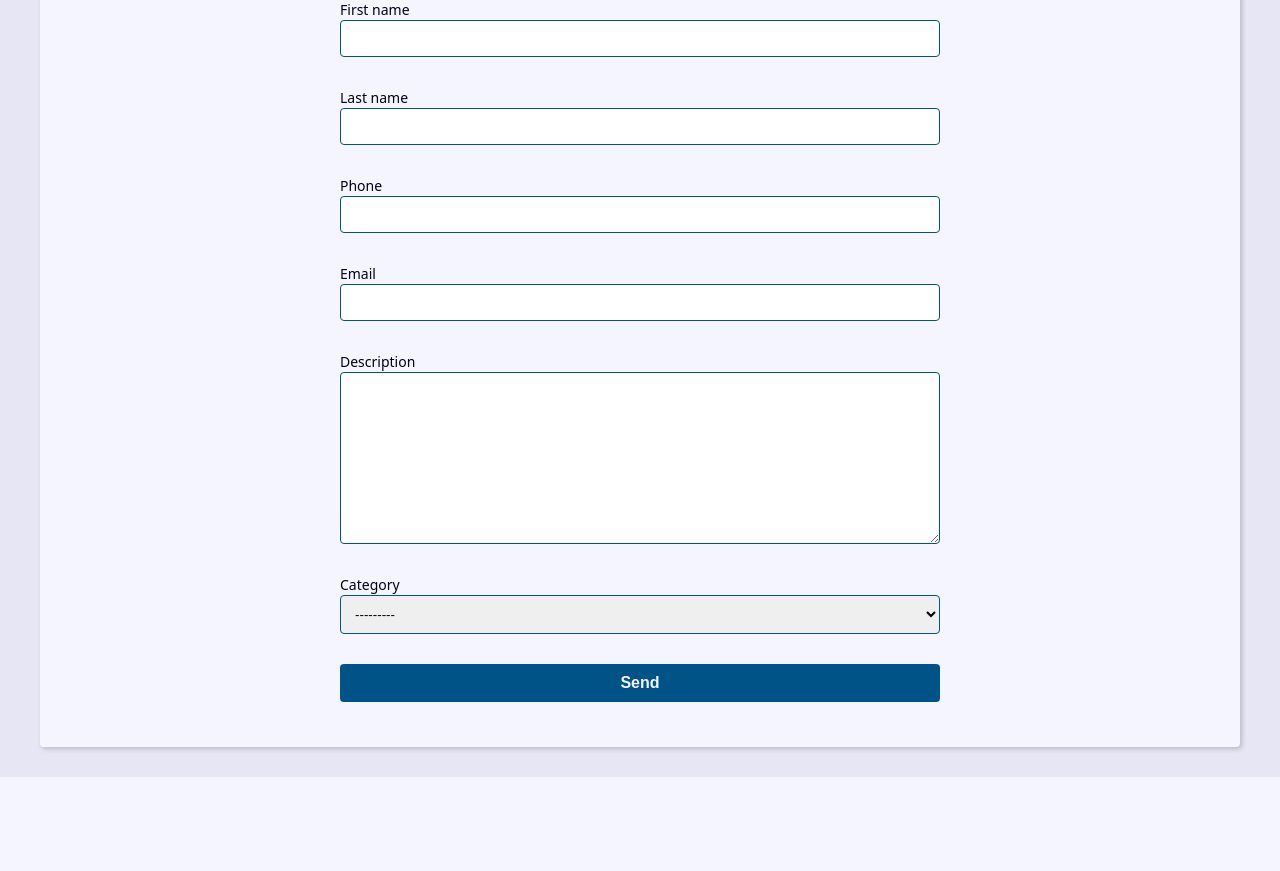
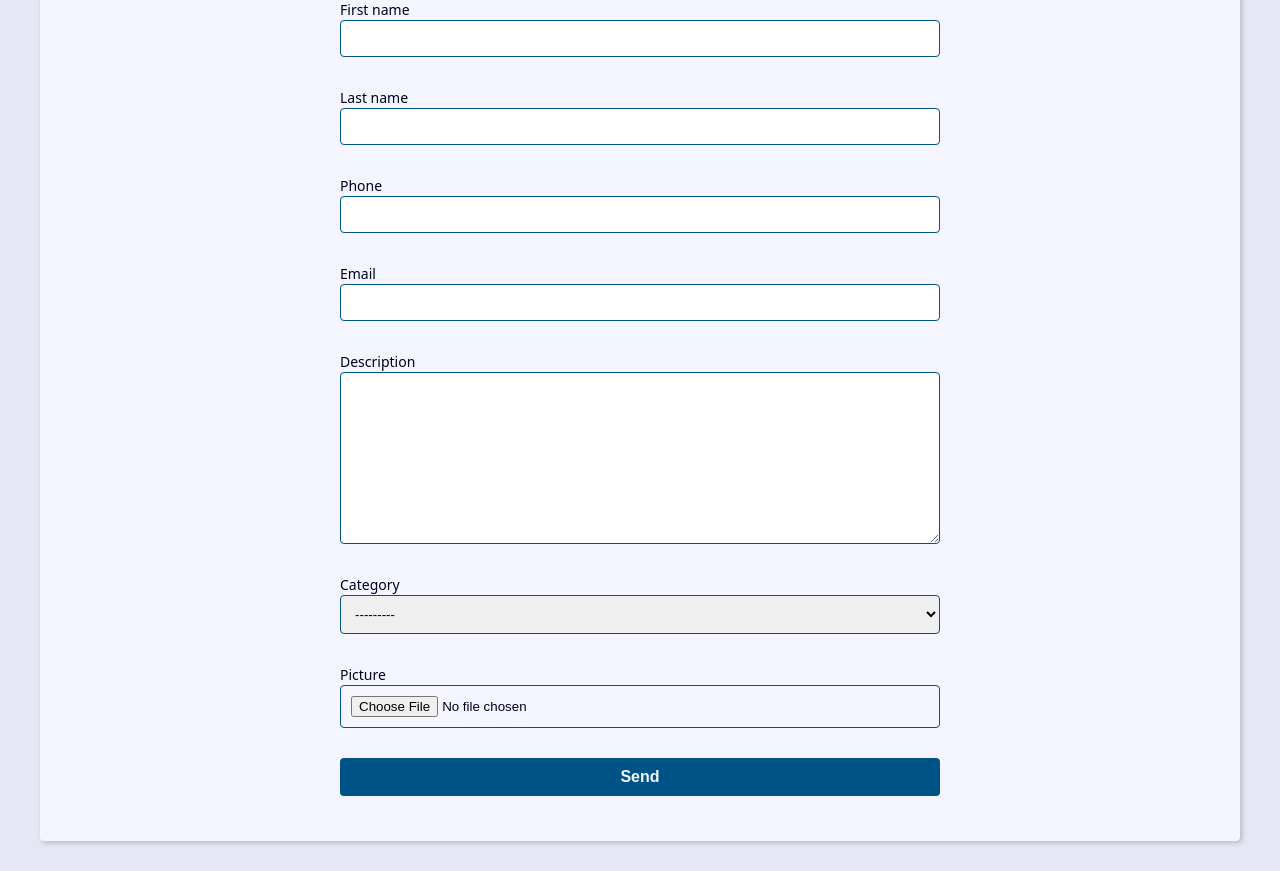
Before and after one commit to staviasz/Agenda_django, a Django app: page /contact/create/ in a window 1280 px wide. Shown: the part 351-1222 px from the top of the page. Before the commit the page ends 1128 px from the top, so only its background shows below. Run offline with Django 4.2, Linux system fonts and the light colour scheme; tables that the repository leaves empty hold one stand-in row (values such as "Sample post").

Commit message:
exibição e envio de images em create e update

```diff
--- a/contact/forms.py
+++ b/contact/forms.py
@@ -6,8 +6,9 @@ from contact.models import Contact
 
 
 class ContactForm(forms.ModelForm):
-  def __ini__(self, *args, **kwargs):
-    super().__init__(*args, **kwargs)
+  picture = forms.ImageField(
+    widget = forms.FileInput()
+  )
   class Meta:
     model = Contact
     fields = (
@@ -17,6 +18,7 @@ class ContactForm(forms.ModelForm):
       'email',
       'description',
       'category',
+      'picture',
     )
 
   def clean_first_name(self):
--- a/contact/templates/contact/contact.html
+++ b/contact/templates/contact/contact.html
@@ -12,6 +12,12 @@
     <p><b>Create Date:</b> {{contact.created_at}}</p>
     <p><b>Description:</b> {{contact.description}}</p>
     <p><b>Category:</b> {{contact.category.name}}</p>
+
+    {% if contact.picture %}
+      <p>
+        <img src="{{ contact.picture.url }}" alt="{{ contact.first_name }} {{ contact.last_name }}">
+      </p>
+    {% endif %}
 
     <div class="contact-links">
       <a class="btn btn-link" href="{% url 'contact:update' contact.id %}">Update</a>
--- a/contact/templates/contact/create.html
+++ b/contact/templates/contact/create.html
@@ -18,8 +18,12 @@
             {{ field }}
             {{ field.errors }}
           </div>
+          {% if field.name == 'picture' and field.value.url %}
+            <img src="{{ field.value.url }}" alt="image contact">
+          {% endif %}
         </div>
       {% endfor %}
+
 
       <div class="form-content">
         <div class="form-group">
--- a/contact/views/contact_form_view.py
+++ b/contact/views/contact_form_view.py
@@ -13,7 +13,7 @@ def create(request):
       'form_action': form_action
     }
   else:
-    form = ContactForm(request.POST)
+    form = ContactForm(request.POST, request.FILES)
     context = {
       'form': form,
       'form_action': form_action
@@ -24,7 +24,6 @@ def create(request):
       return redirect('contact:update', contact_id=contact.pk)
 
   return render(request, 'contact/create.html', context)
-
 
 def update(request, contact_id):
   contact = get_object_or_404(
@@ -40,7 +39,7 @@ def update(request, contact_id):
       'form_action': form_action
     }
   else:
-    form = ContactForm(request.POST, instance=contact)
+    form = ContactForm(request.POST,request.FILES , instance=contact)
     context = {
       'form': form,
       'form_action': form_action
```
